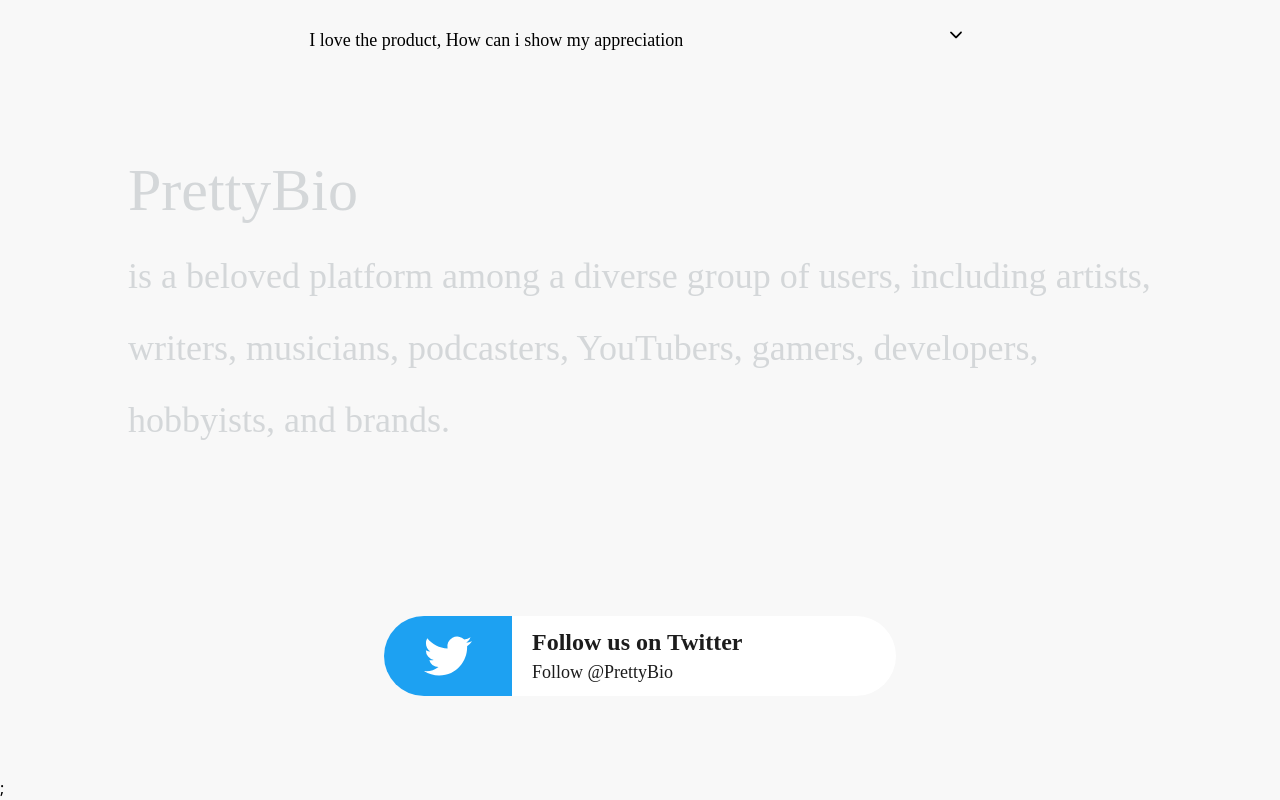
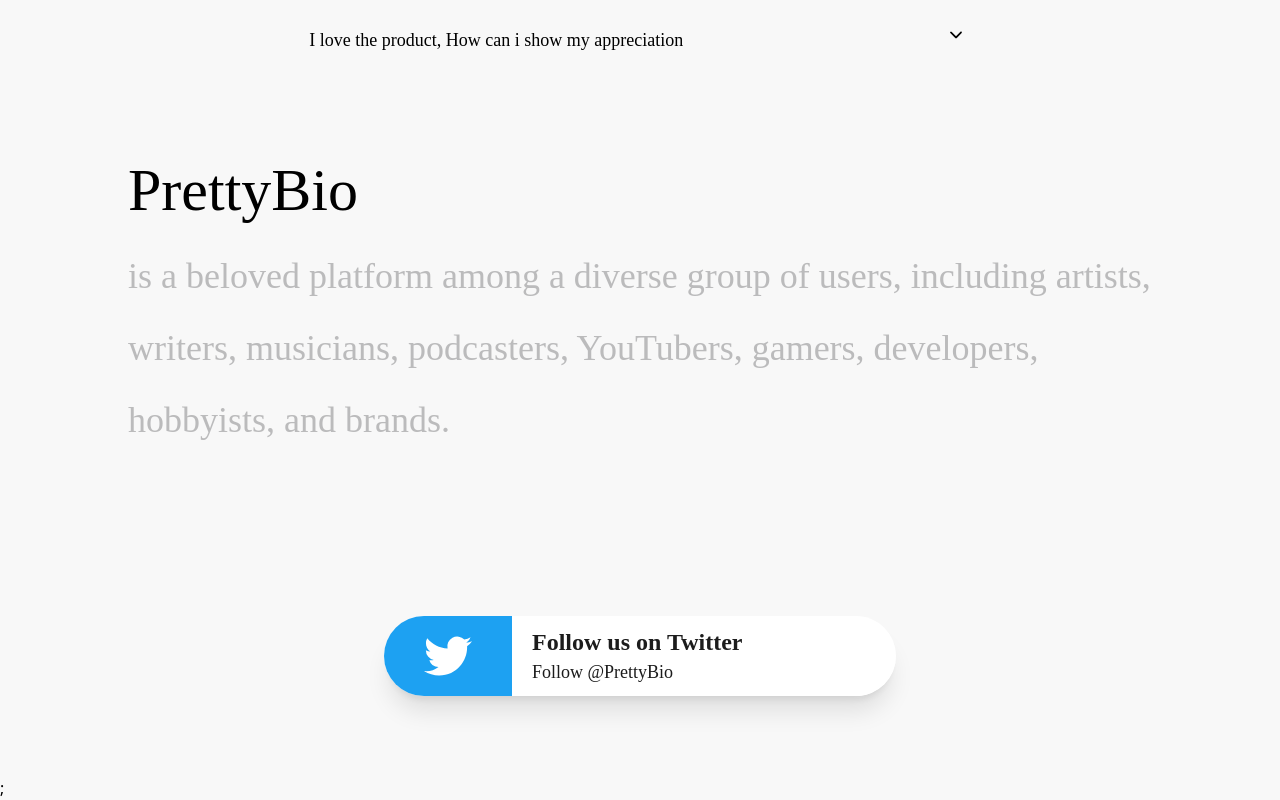
Before and after one commit to devtofunmi/prettybio, a Next.js app: page / in a window 1280 px wide. Shown: the part 3496-4296 px from the top of the page. Built offline with nearby package versions, Linux system fonts and the light colour scheme; a web font is replaced by a local one.

Commit message:
change the style for the light mode

```diff
--- a/components/Footer.jsx
+++ b/components/Footer.jsx
@@ -1,13 +1,35 @@
-import React from "react";
+import React, { useEffect, useState } from "react";
+import { useTheme } from "next-themes";
 
 const Footer = () => {
+  const { systemTheme, theme, setTheme } = useTheme();
+  const [mounted, setMounted] = useState(false);
+
+  useEffect(() => {
+    setMounted(true);
+  }, []);
+
+  if (!mounted) return null;
+  const currentTheme = theme === "system" ? systemTheme : theme;
   return (
     <div>
       <div data-aos="zoom-in">
-        <p className=" md:text-6xl text-4xl w-4/5 m-auto mt-[70px] text-text">
+        <p
+          className={`${
+            currentTheme === "dark"
+              ? "md:text-6xl text-4xl w-4/5 m-auto mt-[70px] text-text"
+              : "md:text-6xl text-4xl w-4/5 m-auto mt-[70px] text-black"
+          }`}
+        >
           PrettyBio
         </p>
-        <p className=" md:text-4xl text-3xl w-4/5 leading-normal lg:leading-loose m-auto md:mt-5 mt-2 text-text">
+        <p
+          className={`${
+            currentTheme === "dark"
+              ? "md:text-4xl text-3xl w-4/5 leading-normal lg:leading-loose m-auto md:mt-5 mt-2 text-text"
+              : "md:text-4xl text-3xl w-4/5 leading-normal lg:leading-loose m-auto md:mt-5 mt-2 text-[#bbbbbc]"
+          }`}
+        >
           is a beloved platform among a diverse group of users, including
           artists, writers, musicians, podcasters, YouTubers, gamers,
           developers, hobbyists, and brands.
@@ -18,7 +40,11 @@ const Footer = () => {
         <div className="flex items-center justify-center py-20 ">
           <div
             data-aos="flip-left"
-            className="flex lg:w-2/5 w-11/12 h-20 rounded-full items-center"
+            className={`${
+              currentTheme === "dark"
+                ? "flex lg:w-2/5 w-11/12 h-20 rounded-full items-center"
+                : "flex lg:w-2/5 w-11/12 h-20 rounded-full items-center shadow-xl"
+            }`}
           >
             <div className="bg-[#1DA1F2] text-white w-1/4 h-full flex items-center justify-center rounded-tl-full rounded-bl-full">
               <p className="md:text-5xl text-3xl">
```
